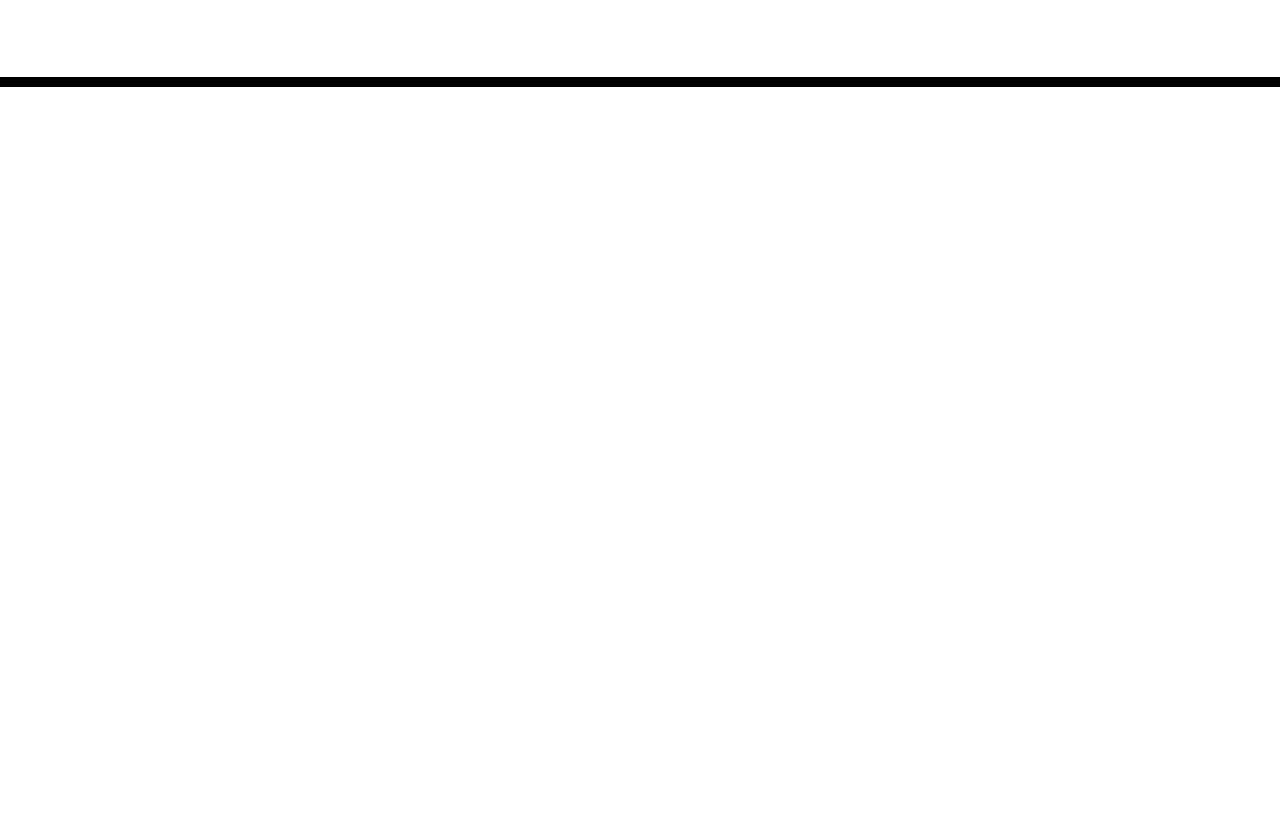
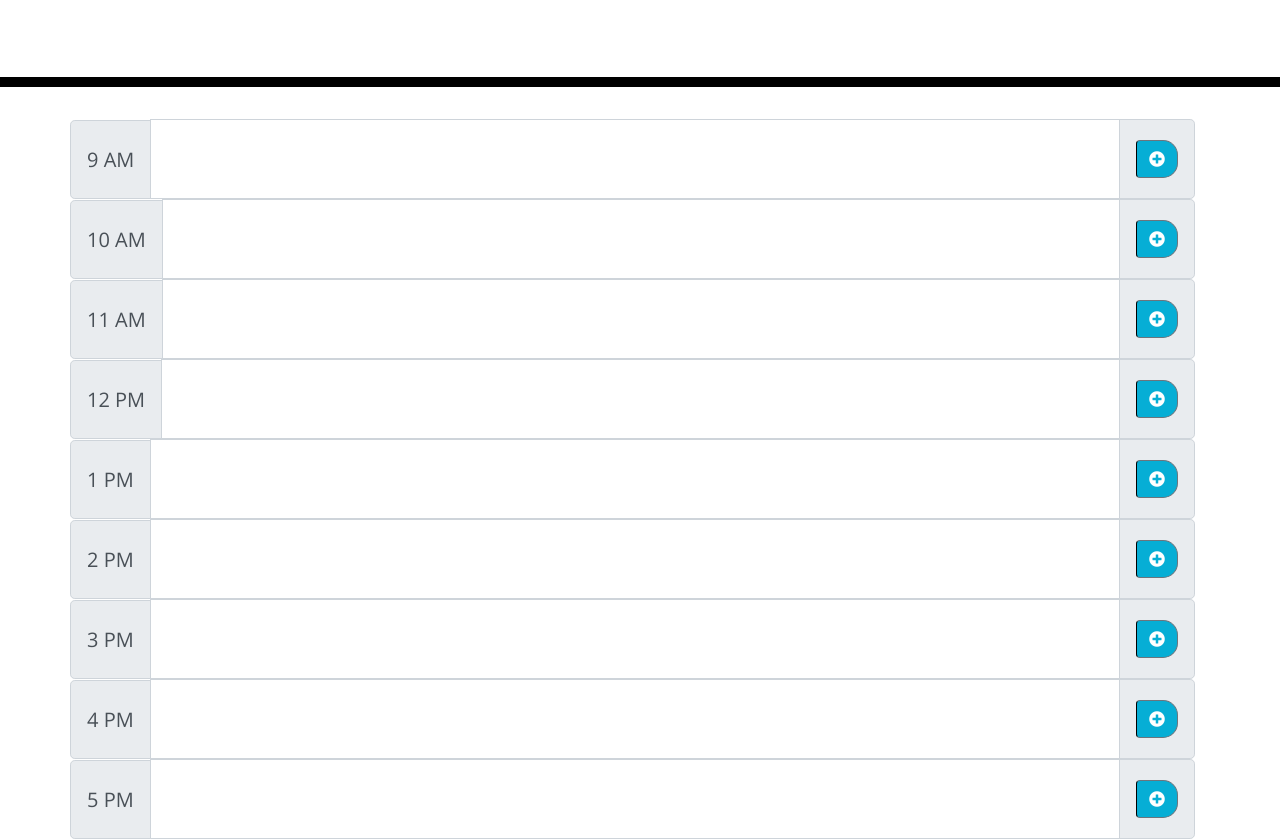
Before and after one commit to gracianx/workday, a plain HTML site: page index.html in a window 1280 px wide. Shown: the part 181-1020 px from the top of the page. Before the commit the page ends 800 px from the top, so only its background shows below. Drawn offline with nearby package versions, Linux system fonts and the light colour scheme.

Commit message:
Timeblocks created with interactive buttons and time sign

```diff
--- a/index.html
+++ b/index.html
@@ -28,7 +28,143 @@
       <p class="lead">A simple calendar app for scheduling your work day</p>
       <p id="currentDay" class="lead"></p>
     </header>
-    <div class="container">
+    <div class="container" id="time-block">
+
+      <div class="input-group input-group-lg">
+        <div class="input-group-prepend row">
+          <span class="input-group-text">9 AM</span>
+        </div>
+         <textarea class="form-control" aria-label="With textarea">
+        </textarea>
+          <div class="input-group-append">
+          <span class="input-group-text">
+          <button id="button9am" class="saveBtn btn btn-secondary" type="button"
+          ><i class="fas fa-plus-circle"></i>
+          </span>
+        </div>
+      </div>
+
+      <div class="input-group input-group-lg">
+        <div class="input-group-prepend row">
+          <span class="input-group-text">10 AM</span>
+        </div>
+         <textarea class="form-control" aria-label="With textarea">
+        </textarea>
+        <div class="input-group-append">
+          <span class="input-group-text">
+          <button id="button9am" class="saveBtn btn btn-secondary" type="button"
+          ><i class="fas fa-plus-circle"></i>
+          </span>
+        </div>
+      </div>
+
+      <div class="input-group input-group-lg">
+        <div class="input-group-prepend row">
+          <span class="input-group-text">11 AM</span>
+        </div>
+        <textarea class="form-control" aria-label="With textarea">
+          </textarea>
+          <div class="input-group-append">
+          <span class="input-group-text">
+          <button id="button9am" class="saveBtn btn btn-secondary" type="button"
+          ><i class="fas fa-plus-circle"></i>
+          </span>
+        </div>
+      </div>
+
+      <div class="input-group input-group-lg">
+        <div class="input-group-prepend row">
+          <span class="input-group-text">12 PM</span>
+        </div>
+         <textarea class="form-control" aria-label="With textarea">
+          </textarea>
+          <div class="input-group-append">
+          <span class="input-group-text">
+            <button id="btnFivepm" class="saveBtn btn btn-secondary" type="button">
+              <i class="fas fa-plus-circle"></i>
+            </button>
+              </span>
+            </div>
+          </div>
+
+      <div class="input-group input-group-lg">
+        <div class="input-group-prepend row">
+          <span class="input-group-text">1 PM</span>
+        </div>
+         <textarea class="form-control" aria-label="With textarea">
+          </textarea>
+          <div class="input-group-append">
+          <span class="input-group-text">
+          <button id="button9am" class="saveBtn btn btn-secondary" type="button"
+          ><i class="fas fa-plus-circle"></i>
+          </span>
+        </div>
+      </div>
+
+      <div class="input-group input-group-lg">
+        <div class="input-group-prepend row">
+          <span class="input-group-text">2 PM</span>
+        </div>
+         <textarea class="form-control" aria-label="With textarea">
+          </textarea>
+          <div class="input-group-append">
+          <span class="input-group-text">
+            <button id="twoPmButton" class="saveBtn btn btn-secondary" type="button">
+              <i class="fas fa-plus-circle"></i>
+            </button>
+              </span>
+            </div>
+          </div>
+
+      <div class="input-group input-group-lg">
+        <div class="input-group-prepend row">
+          <span class="input-group-text">3 PM</span>
+        </div>
+         <textarea class="form-control" aria-label="With textarea">
+          </textarea>
+          <div class="input-group-append">
+          <span class="input-group-text">
+            <button id="btnFivepm" class="saveBtn btn btn-secondary" type="button">
+              <i class="fas fa-plus-circle"></i>
+            </button>
+              </span>
+            </div>
+          </div>
+
+
+      <div class="input-group input-group-lg">
+        <div class="input-group-prepend row">
+          <span class="input-group-text">4 PM</span>
+        </div>
+         <textarea class="form-control" aria-label="With textarea">
+          </textarea>
+          <div class="input-group-append">
+          <span class="input-group-text">
+            <button id="btnFivepm" class="saveBtn btn btn-secondary" type="button">
+              <i class="fas fa-plus-circle"></i>
+            </button>
+              </span>
+            </div>
+          </div>
+
+
+      <div class="input-group input-group-lg">
+        <div class="input-group-prepend row">
+          <span class="input-group-text">5 PM</span>
+        </div>
+         <textarea class="form-control" aria-label="With textarea">
+          </textarea>
+          <div class="input-group-append">
+          <span class="input-group-text">
+
+
+            <button id="btnFivepm" class="btn btn-secondary saveBtn" type="button">
+          <i class="fas fa-plus-circle"></i>
+        </button>
+          </span>
+        </div>
+      </div>
+
       <!-- Timeblocks go here -->
     </div>
 
```
Also changed, not shown: 1 other file.
